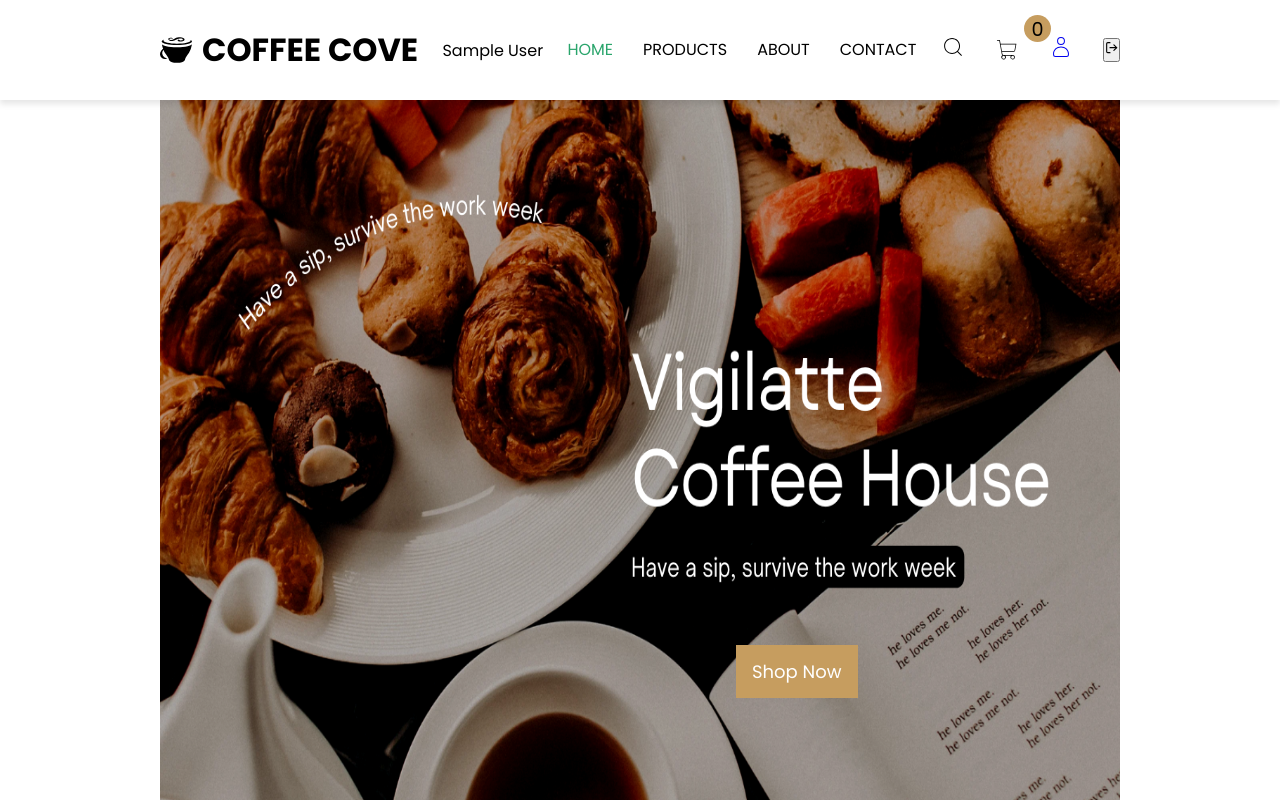
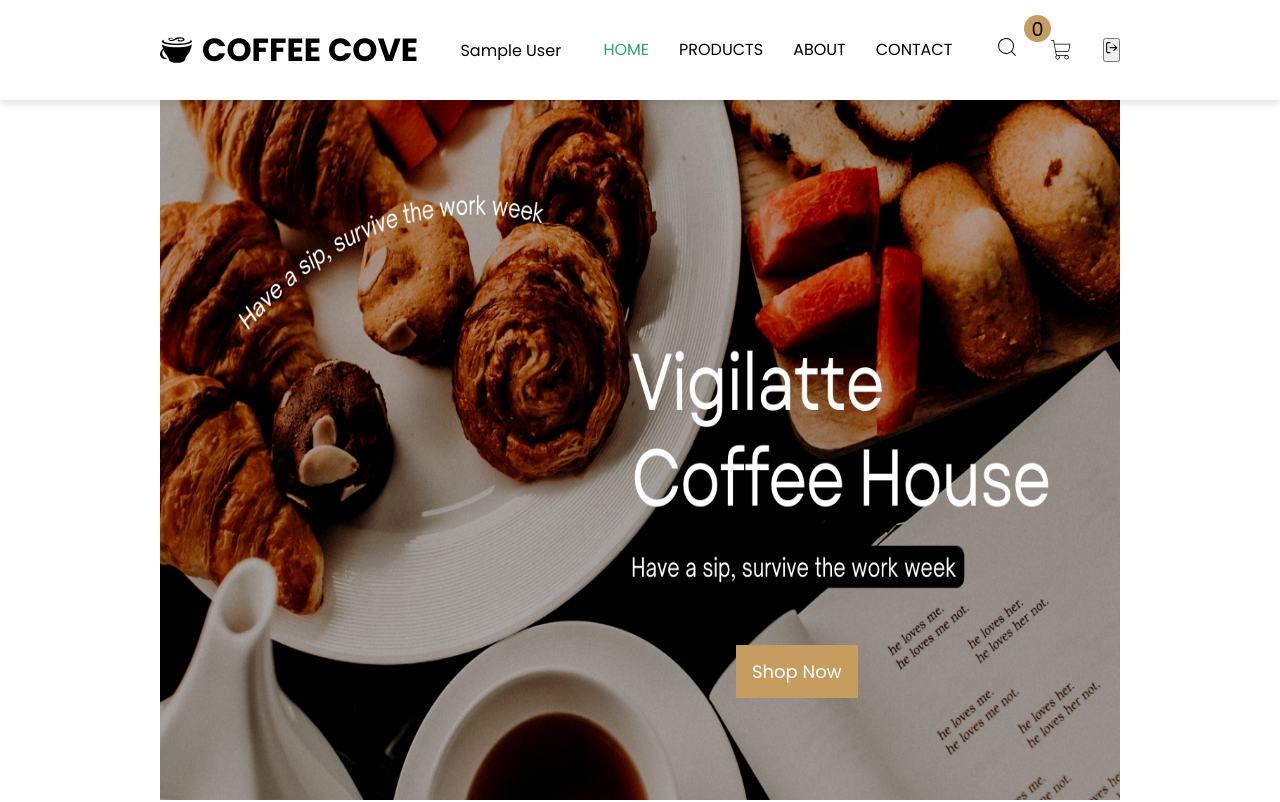
Before and after one commit to jenisha987/Coffee-Shop, a React (Vite) app in the folder coffee-shop/: page / in a window 1280 px wide. Shown: the top 802 px of the page. Built offline with nearby package versions, Linux system fonts and the light colour scheme; sample sign-in values are in the browser's storage.

Commit message:
modified navbar for some restrictions

```diff
--- a/coffee-shop/src/pages/Navbar.jsx
+++ b/coffee-shop/src/pages/Navbar.jsx
@@ -12,6 +12,7 @@ import { LuLogOut } from "react-icons/lu";
 const Navbar = ({ count }) => {
 
   const userName = JSON.parse(localStorage.getItem("user"));
+  const isLoggedIn = JSON.parse(localStorage.getItem("loggedin"));
 
   const [ isNavlinksShowing, setIsNavlinksShowing ] = useState(false);
   const [ isSearchShowing, setIsSearchShowing ] = useState(false);
@@ -51,7 +52,7 @@ const Navbar = ({ count }) => {
           <SiCoffeescript />
           <p>Coffee Cove</p>
         </Link>
-        <p>{userName.name}</p>
+        {isLoggedIn && <p>{userName.name}</p> }
         <ul className={`nav-links ${isNavlinksShowing ? 'navlinksShow' : 'navlinksHide'}`}>
           {
             navlinks.map(({name, path}, index) => {
@@ -82,15 +83,23 @@ const Navbar = ({ count }) => {
               )
             }
           </div>
-          <PiShoppingCartThin onClick={handleCartClick} />
-          <div className="cart-count">{count}</div>
+          {isLoggedIn && (
+            <>
+              <PiShoppingCartThin onClick={handleCartClick} />
+              <div className="cart-count">{count}</div>
+            </>
+          )}
           <button className='menu-button' onClick={() => {setIsNavlinksShowing(!isNavlinksShowing)}}>
             {
               !isNavlinksShowing ? <MdMenu /> : <RxCross2 />
             }
           </button>
+
+          {isLoggedIn ? (
+            <button onClick={handleLogout} className=''><LuLogOut /></button>
+          ) : (
           <Link to="/login" className=''><CiUser /></Link>
-          <button onClick={handleLogout} className=''><LuLogOut /></button>
+          )}
         </div>
       </div>
     </nav>
```
